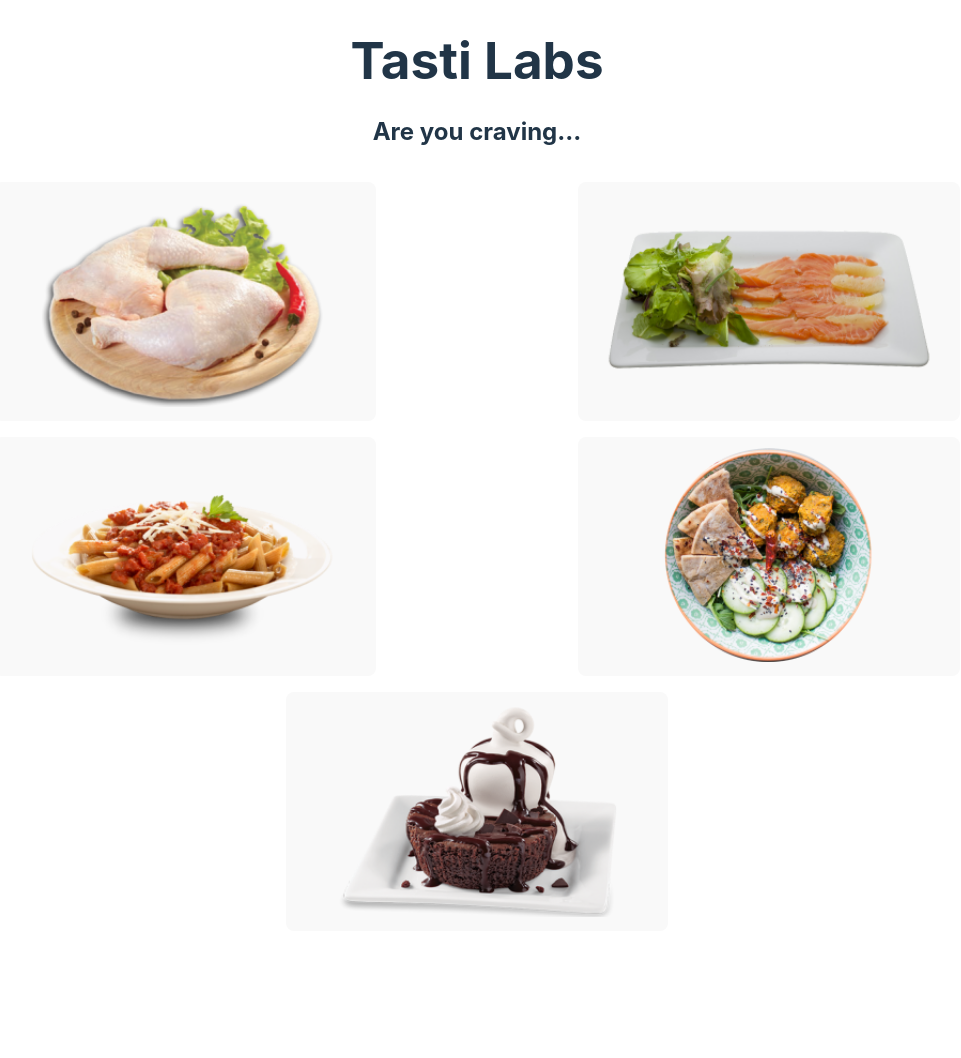
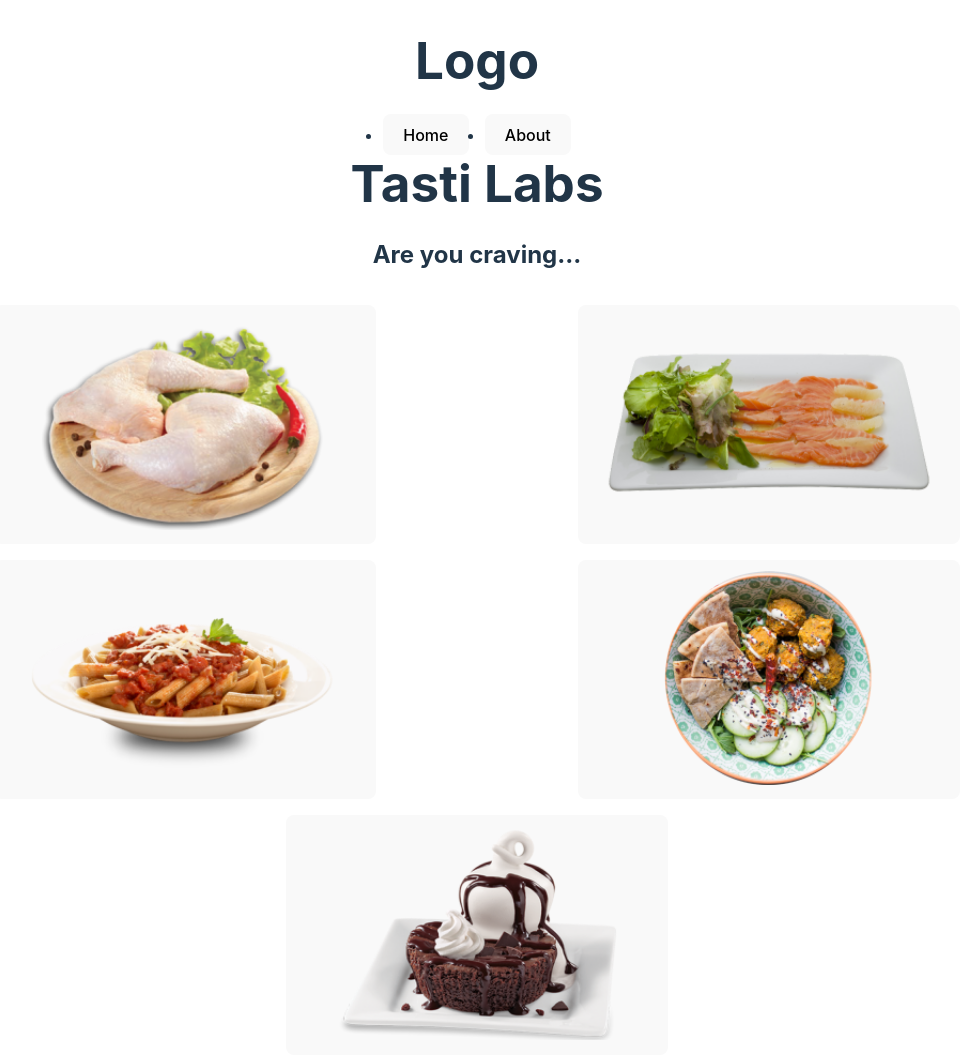
Before and after one commit to roe-tahj-tasti-lab/tasti-labs, a website built with Vite: page tasti-labs/index.html in a window 1280 px wide. Shown: the whole page, without its empty margins (163-1124 px from the left). Before the commit the page ends 963 px from the top, so only its background shows below. Built offline with nearby package versions, Linux system fonts and the light colour scheme.

Commit message:
Some changes

```diff
--- a/tasti-labs/index.html
+++ b/tasti-labs/index.html
@@ -8,16 +8,32 @@
     <title>Tasti Labs</title>
   </head>
   <body>
-    <div id="app"></div>
-
-    <!-- <h1>Tasti Labs</h1>
-    <h2>Categories</h2> -->
-    <div id="meal-list"></div>
-
-   <!-- <div id="dish-list"> -->
-   <ul id="dish-list"></ul>
-   </div>
-
-
+    <div id="app">
+      <header>
+        <nav>
+          <h1>Logo</h1>
+          <ul id="nav-butt">
+            <li><button>Home</button></li>
+            <li><button>About</button></li>
+          </ul>
+        </nav>
+      </header>
+      <main>
+        <div id="meal-list">
+            <h1>Tasti Labs</h2>
+            <h2>Are you craving...</h2>
+            <ul id="categories">
+              <li><button><img src="./index-images/chicken.png" alt="Chicken" title="Chicken"/></button></li>
+              <li><button><img src="./index-images/seafood.png" alt="Seafood" title="Seafood"/></button></li>
+              <li><button><img src="./index-images/pasta.png" alt="Pasta" title="Pasta"/></button></li>
+              <li><button><img src="./index-images/vegan.png" alt="Vegan" title="Vegan"/></button></li>
+              <li><button><img src="./index-images/dessert.png" alt="Dessert" title="Dessert"/></button></li>
+            </ul>
+        </div>
+        <div id="dishes">
+          <ul id="dish-list"></ul>
+        </div>
+      </main>
+    </div>
   </body>
 </html>
--- a/tasti-labs/main.js
+++ b/tasti-labs/main.js
@@ -2,19 +2,20 @@
 import {getCategoryDishes} from './src/fetch-category'
 import { getDetails } from './src/fetch-details';
 import { renderDishes } from './src/render-category';
-document.querySelector('#app').innerHTML = `
-  <div>
-    <h1>Tasti Labs</h2>
-    <h2>Are you craving...</h2>
-    <ul id="categories">
-      <li><button><img src="./index-images/chicken.png" alt="Chicken" title="Chicken"/></button></li>
-      <li><button><img src="./index-images/seafood.png" alt="Seafood" title="Seafood"/></button></li>
-      <li><button><img src="./index-images/pasta.png" alt="Pasta" title="Pasta"/></button></li>
-      <li><button><img src="./index-images/vegan.png" alt="Vegan" title="Vegan"/></button></li>
-      <li><button><img src="./index-images/dessert.png" alt="Dessert" title="Dessert"/></button></li>
-    </ul>
-  </div>
-`
+// document.querySelector('#app').innerHTML = `
+
+//   <div>
+//     <h1>Tasti Labs</h2>
+//     <h2>Are you craving...</h2>
+//     <ul id="categories">
+//       <li><button><img src="./index-images/chicken.png" alt="Chicken" title="Chicken"/></button></li>
+//       <li><button><img src="./index-images/seafood.png" alt="Seafood" title="Seafood"/></button></li>
+//       <li><button><img src="./index-images/pasta.png" alt="Pasta" title="Pasta"/></button></li>
+//       <li><button><img src="./index-images/vegan.png" alt="Vegan" title="Vegan"/></button></li>
+//       <li><button><img src="./index-images/dessert.png" alt="Dessert" title="Dessert"/></button></li>
+//     </ul>
+//   </div>
+// `
 //need to add eventListeners to the buttons
 //when a category button gets clicked
 //a fetch (defined in fetcher.js) will be made for the dishes of that category in category.js
--- a/tasti-labs/src/render-category.js
+++ b/tasti-labs/src/render-category.js
@@ -5,9 +5,7 @@
     const category = e.target.title;
     const { meals } = await getCategoryDishes(category)
 
-      document.querySelector('#app').style.display = 'none' //clears
-
-      const dishList = document.getElementById('meal-list')
+    document.querySelector('#meal-list').style.display = 'none' //clears
 
     meals.forEach((dish) => {
         const li = document.createElement('li');
```
Also changed, not shown: tasti-labs/category.html (+3 -1 lines). Lines whose indentation alone changed are shown as unchanged.
